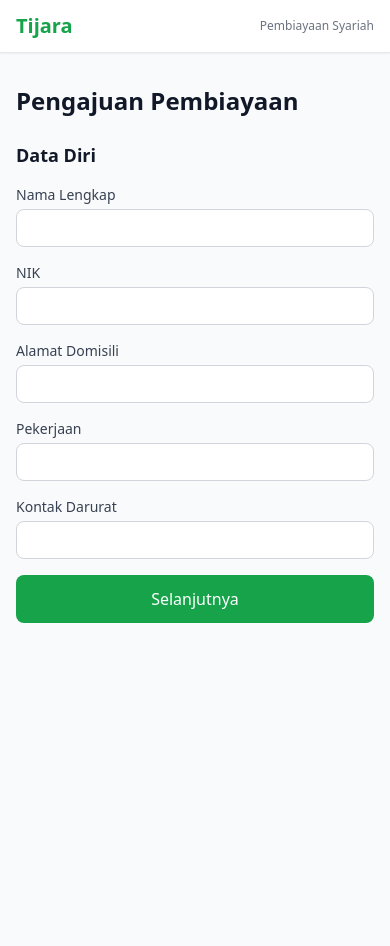
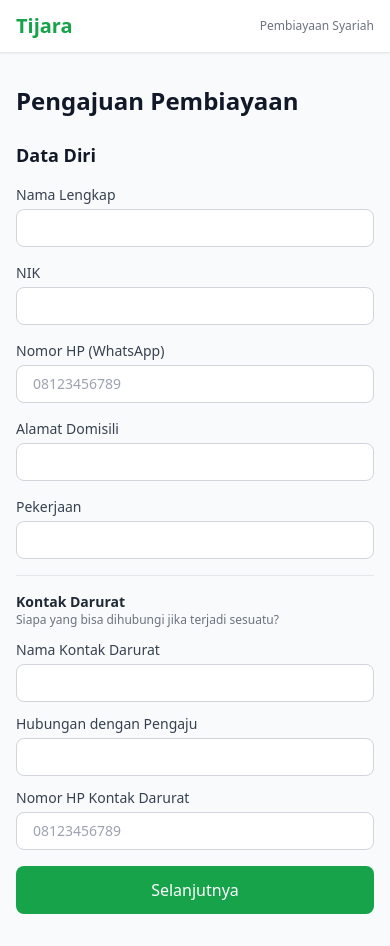
Before and after one commit to Rezartupas/tijara-app, a Next.js app: page /pengajuan in a window 390 px wide. Before the commit the page ends 844 px from the top, so only its background shows below. Built offline with nearby package versions, Linux system fonts and the light colour scheme.

Commit message:
feat: add phoneNumber field and restructure emergency contact with name/relationship/phone

```diff
--- a/src/app/admin/[id]/page.tsx
+++ b/src/app/admin/[id]/page.tsx
@@ -8,9 +8,12 @@ interface DetailData {
   id: string;
   fullName: string;
   nik: string;
+  phoneNumber: string;
   address: string;
   occupation: string;
-  emergencyContact: string;
+  emergencyName: string;
+  emergencyRelationship: string;
+  emergencyPhone: string;
   submittedAt: string;
   agreedToAkad: boolean;
   product?: Record<string, unknown>;
@@ -62,9 +65,11 @@ export default async function DetailPage({ params }: { params: { id: string } })
               ["Tanggal", new Date(data.submittedAt).toLocaleString("id-ID")],
               ["Nama Lengkap", data.fullName],
               ["NIK", data.nik],
+              ["No. HP (WhatsApp)", data.phoneNumber],
               ["Alamat", data.address],
               ["Pekerjaan", data.occupation],
-              ["Kontak Darurat", data.emergencyContact],
+              ["Kontak Darurat", `${data.emergencyName} (${data.emergencyRelationship})`],
+              ["No. HP Darurat", data.emergencyPhone],
               ["Setuju Akad", data.agreedToAkad ? "Ya" : "Tidak"],
             ].map(([label, value]) => (
               <tr key={label} className="border-b">
--- a/src/app/api/submission/route.ts
+++ b/src/app/api/submission/route.ts
@@ -1,6 +1,6 @@
 import { NextRequest, NextResponse } from "next/server";
 
-const REQUIRED_FIELDS = ["fullName", "nik", "address", "occupation", "emergencyContact"] as const;
+const REQUIRED_FIELDS = ["fullName", "nik", "phoneNumber", "address", "occupation", "emergencyName", "emergencyRelationship", "emergencyPhone"] as const;
 
 function extFromType(mime: string): string {
   if (mime === "image/png") return ".png";
--- a/src/components/KYCForm.tsx
+++ b/src/components/KYCForm.tsx
@@ -9,13 +9,17 @@ import AkadModal from "./AkadModal";
 
 const MAX_FILE_SIZE = 5 * 1024 * 1024;
 const ALLOWED_FILE_TYPES = ["image/jpeg", "image/png"];
+const PHONE_REGEX = /^(0|62)[0-9]{8,13}$/;
 
 const kycSchema = z.object({
   fullName: z.string().min(3, "Nama lengkap minimal 3 karakter"),
   nik: z.string().length(16, "NIK harus 16 digit"),
+  phoneNumber: z.string().regex(PHONE_REGEX, "Nomor HP tidak valid. Gunakan format 08xx atau 62xx"),
   address: z.string().min(10, "Alamat minimal 10 karakter"),
   occupation: z.string().min(3, "Pekerjaan wajib diisi"),
-  emergencyContact: z.string().min(10, "Kontak darurat minimal 10 digit"),
+  emergencyName: z.string().min(3, "Nama kontak darurat minimal 3 karakter"),
+  emergencyRelationship: z.string().min(2, "Hubungan wajib diisi"),
+  emergencyPhone: z.string().regex(PHONE_REGEX, "Nomor HP kontak darurat tidak valid"),
 });
 
 type KYCFormValues = z.infer<typeof kycSchema>;
@@ -48,6 +52,17 @@ export default function KYCForm() {
     resolver: zodResolver(kycSchema),
   });
 
+  const FIELD_LABELS: Record<string, string> = {
+    fullName: "Nama Lengkap",
+    nik: "NIK",
+    phoneNumber: "Nomor HP (WhatsApp)",
+    address: "Alamat Domisili",
+    occupation: "Pekerjaan",
+    emergencyName: "Nama Kontak Darurat",
+    emergencyRelationship: "Hubungan dengan Pengaju",
+    emergencyPhone: "Nomor HP Kontak Darurat",
+  };
+
   async function nextStep() {
     const valid = await trigger();
     if (valid) setStep(1);
@@ -72,9 +87,12 @@ export default function KYCForm() {
       const formData = new FormData();
       formData.append("fullName", values.fullName);
       formData.append("nik", values.nik);
+      formData.append("phoneNumber", values.phoneNumber);
       formData.append("address", values.address);
       formData.append("occupation", values.occupation);
-      formData.append("emergencyContact", values.emergencyContact);
+      formData.append("emergencyName", values.emergencyName);
+      formData.append("emergencyRelationship", values.emergencyRelationship);
+      formData.append("emergencyPhone", values.emergencyPhone);
 
       const productRaw = sessionStorage.getItem("tijara_product");
       if (productRaw) formData.append("product", productRaw);
@@ -98,27 +116,49 @@ export default function KYCForm() {
     }
   }
 
+  const MAIN_FIELDS = ["fullName", "nik", "phoneNumber", "address", "occupation"] as const;
+  const EMERGENCY_FIELDS = ["emergencyName", "emergencyRelationship", "emergencyPhone"] as const;
+
   if (step === 0) {
     return (
       <form className="space-y-4">
         <h2 className="text-lg font-semibold text-gray-900">Data Diri</h2>
-        {(["fullName", "nik", "address", "occupation", "emergencyContact"] as const).map((field) => (
+        {MAIN_FIELDS.map((field) => (
           <div key={field}>
             <label className="block text-sm font-medium text-gray-700">
-              {field === "fullName" && "Nama Lengkap"}
-              {field === "nik" && "NIK"}
-              {field === "address" && "Alamat Domisili"}
-              {field === "occupation" && "Pekerjaan"}
-              {field === "emergencyContact" && "Kontak Darurat"}
+              {FIELD_LABELS[field]}
             </label>
             <input
               id={field}
+              type={field === "phoneNumber" ? "tel" : "text"}
               {...register(field)}
+              placeholder={field === "phoneNumber" ? "08123456789" : undefined}
               className="mt-1 w-full rounded-lg border border-gray-300 px-4 py-2 text-sm focus:border-primary-500 focus:outline-none focus:ring-2 focus:ring-primary-200"
             />
             {errors[field] && <p className="mt-1 text-xs text-red-600">{errors[field].message}</p>}
           </div>
         ))}
+
+        <div className="border-t pt-4">
+          <h3 className="text-sm font-semibold text-gray-800">Kontak Darurat</h3>
+          <p className="mb-3 text-xs text-gray-500">Siapa yang bisa dihubungi jika terjadi sesuatu?</p>
+          {EMERGENCY_FIELDS.map((field) => (
+            <div key={field} className="mt-3">
+              <label className="block text-sm font-medium text-gray-700">
+                {FIELD_LABELS[field]}
+              </label>
+              <input
+                id={field}
+                type={field === "emergencyPhone" ? "tel" : "text"}
+                {...register(field)}
+                placeholder={field === "emergencyPhone" ? "08123456789" : undefined}
+                className="mt-1 w-full rounded-lg border border-gray-300 px-4 py-2 text-sm focus:border-primary-500 focus:outline-none focus:ring-2 focus:ring-primary-200"
+              />
+              {errors[field] && <p className="mt-1 text-xs text-red-600">{errors[field].message}</p>}
+            </div>
+          ))}
+        </div>
+
         <button
           type="button"
           onClick={nextStep}
--- a/src/lib/types.ts
+++ b/src/lib/types.ts
@@ -18,9 +18,12 @@ export interface SimulationResult {
 export interface KYCData {
   fullName: string;
   nik: string;
+  phoneNumber: string;
   address: string;
   occupation: string;
-  emergencyContact: string;
+  emergencyName: string;
+  emergencyRelationship: string;
+  emergencyPhone: string;
   ktpPhoto: File | null;
   selfiePhoto: File | null;
   agreedToAkad: boolean;
```
